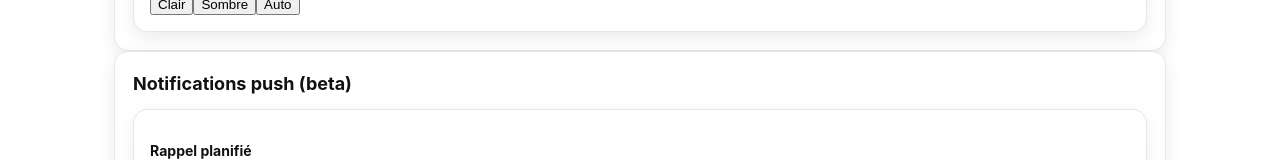
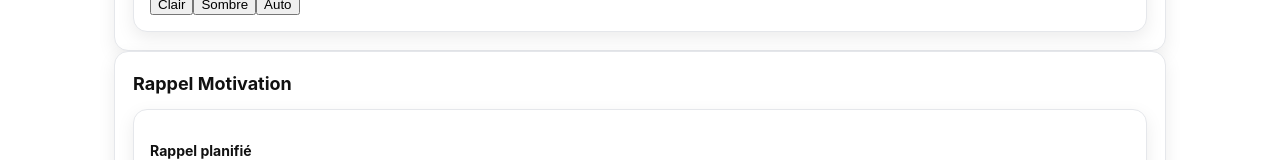
Before and after one commit to lebasquelyza/appli-files, a Next.js app in the folder apps/web/: page /dashboard/settings in a window 1280 px wide. Shown: the part 388-548 px from the top of the page. Built offline with nearby package versions, Linux system fonts and the light colour scheme.

Commit message:
Update page.tsx

```diff
--- a/apps/web/app/dashboard/settings/page.tsx
+++ b/apps/web/app/dashboard/settings/page.tsx
@@ -367,7 +367,7 @@ export default function Page() {
         </Section>
 
         {/* ======================= Section Notifications ======================= */}
-        <Section title="Notifications push (beta)">
+        <Section title="Rappel Motivation ">
           <PushScheduleForm />
         </Section>
 
```
